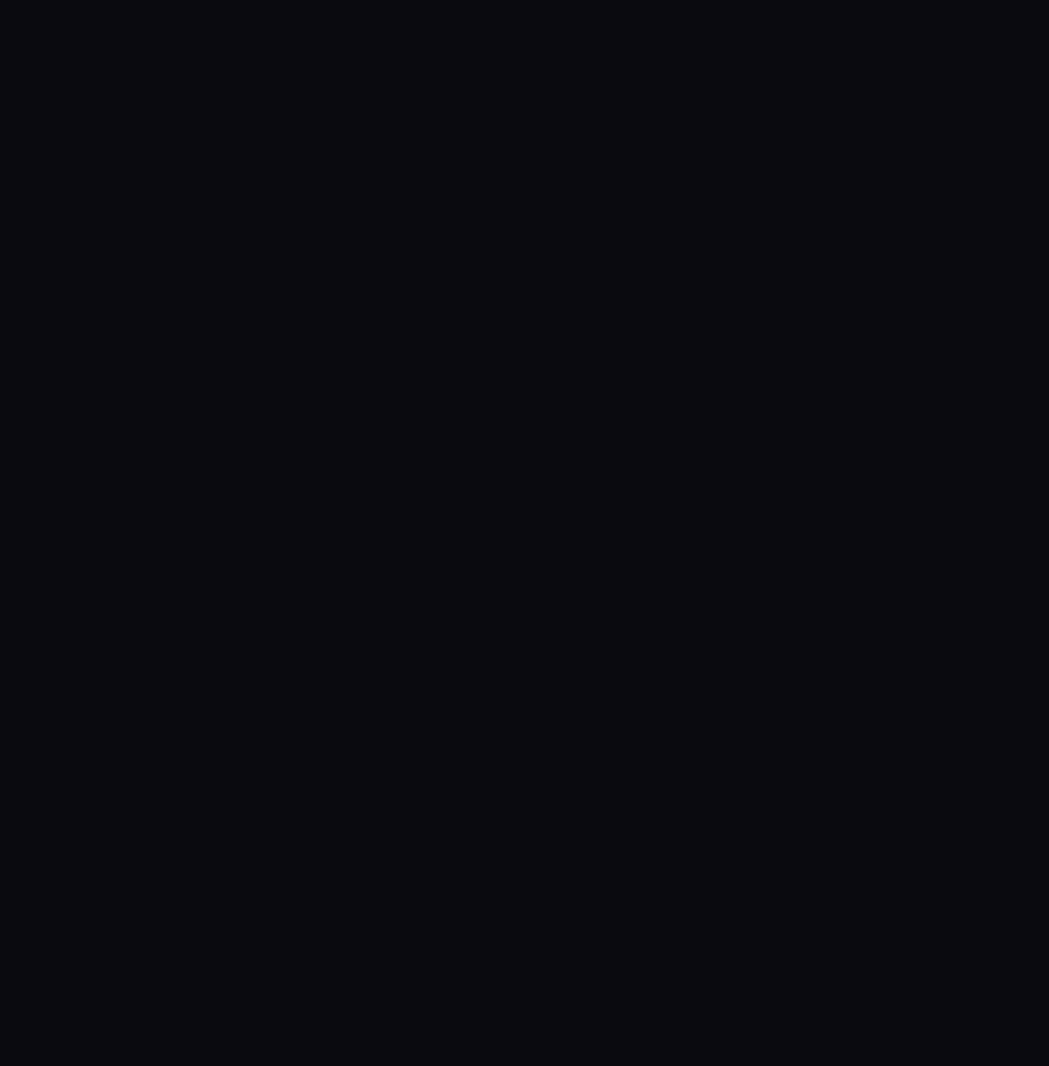
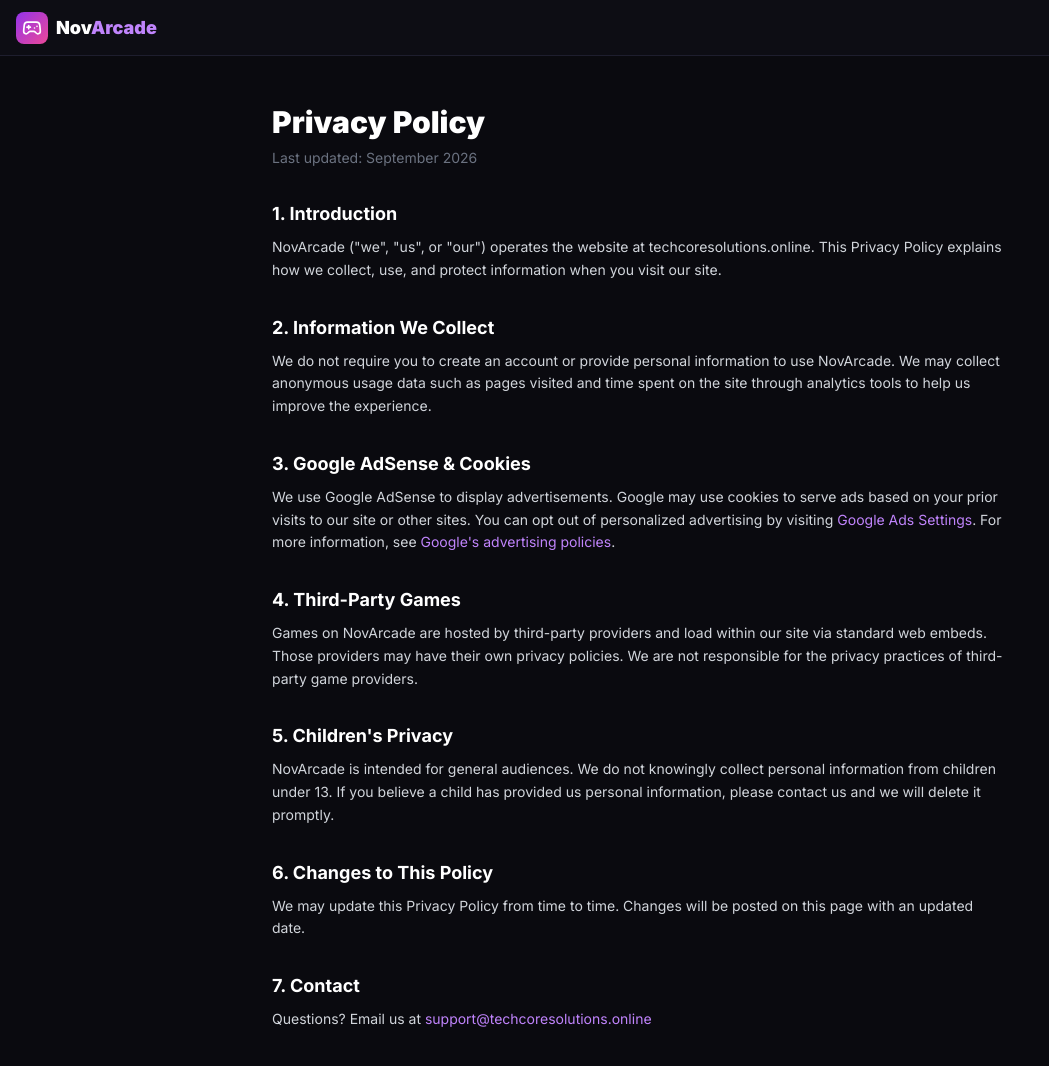
Before and after one commit to calebbarber342-gif/tech-core-solutions, a React (Vite) app: page /privacy in a window 1280 px wide. Before the commit this address had no page. Shown: the top 1066 px of the page, without its empty margins (0-1049 px from the left). Before the commit the page ends 800 px from the top, so only its background shows below. Built offline with nearby package versions, Linux system fonts and the light colour scheme.

Commit message:
add privacy policy, about page, remove unblocked language for adsense approval

```diff
--- a/src/main.tsx
+++ b/src/main.tsx
@@ -4,13 +4,17 @@ import { BrowserRouter, Routes, Route } from "react-router-dom";
 import "./index.css";
 import HomePage from "./pages/HomePage";
 import GamePage from "./pages/GamePage";
+import PrivacyPage from "./pages/PrivacyPage";
+import AboutPage from "./pages/AboutPage";
 
 ReactDOM.createRoot(document.getElementById("root")!).render(
   <React.StrictMode>
     <BrowserRouter>
       <Routes>
-        <Route path="/"          element={<HomePage />} />
-        <Route path="/game/:id"  element={<GamePage />} />
+        <Route path="/"           element={<HomePage />} />
+        <Route path="/game/:id"   element={<GamePage />} />
+        <Route path="/privacy"    element={<PrivacyPage />} />
+        <Route path="/about"      element={<AboutPage />} />
       </Routes>
     </BrowserRouter>
   </React.StrictMode>
--- /dev/null
+++ b/src/pages/AboutPage.tsx
@@ -0,0 +1,53 @@
+import { Link } from "react-router-dom";
+import { useEffect } from "react";
+import { Gamepad2, Brain, Globe, Zap, Users } from "lucide-react";
+
+export default function AboutPage() {
+  useEffect(() => { document.title = "About — NovArcade"; }, []);
+  return (
+    <div className="min-h-screen bg-[#0a0a0f] text-gray-300">
+      <nav className="bg-[#0d0d14] border-b border-[#1e1e2e] px-4 h-14 flex items-center">
+        <Link to="/" className="flex items-center gap-2">
+          <div className="w-8 h-8 bg-gradient-to-br from-purple-600 to-pink-500 rounded-lg flex items-center justify-center">
+            <Gamepad2 className="w-5 h-5 text-white" />
+          </div>
+          <span className="font-black text-white text-lg">Nov<span className="text-purple-400">Arcade</span></span>
+        </Link>
+      </nav>
+      <div className="max-w-3xl mx-auto px-4 py-12">
+        <h1 className="text-3xl font-black text-white mb-4">About NovArcade</h1>
+        <p className="text-gray-400 text-lg mb-10 leading-relaxed">
+          NovArcade is a free browser-based gaming platform built to make fun, engaging games accessible to everyone — instantly, with no downloads or installs required.
+        </p>
+
+        <div className="grid sm:grid-cols-2 gap-5 mb-12">
+          {[
+            { icon: Brain,  title: "Brain-Building Games",   desc: "Our puzzle and strategy games are designed to sharpen critical thinking, problem solving, and spatial reasoning." },
+            { icon: Globe,  title: "Instant, Anywhere",      desc: "Every game runs directly in your browser. No app store, no downloads — just click and play from any device." },
+            { icon: Zap,    title: "Hundreds of Games",      desc: "From action and racing to classic arcade titles, we curate the best browser games across every category." },
+            { icon: Users,  title: "For Everyone",           desc: "Whether you have 2 minutes or 2 hours, NovArcade has something fun and engaging for every type of player." },
+          ].map(({ icon: Icon, title, desc }) => (
+            <div key={title} className="bg-[#13131a] border border-[#1e1e2e] rounded-2xl p-5">
+              <div className="w-10 h-10 bg-purple-900/50 rounded-xl flex items-center justify-center mb-3">
+                <Icon className="w-5 h-5 text-purple-400" />
+              </div>
+              <h3 className="text-white font-bold mb-1">{title}</h3>
+              <p className="text-gray-400 text-sm leading-relaxed">{desc}</p>
+            </div>
+          ))}
+        </div>
+
+        <div className="bg-[#13131a] border border-[#1e1e2e] rounded-2xl p-6 mb-8">
+          <h2 className="text-white font-bold text-xl mb-3">Our Mission</h2>
+          <p className="text-gray-400 leading-relaxed">
+            We believe games are more than entertainment — they build reflexes, pattern recognition, strategic thinking, and persistence. NovArcade curates browser games that are genuinely fun while developing real cognitive skills. Every game on our platform is hand-selected, free to play, and works on any modern browser.
+          </p>
+        </div>
+
+        <div className="text-sm text-gray-500">
+          <p>Questions or feedback? Reach us at <a href="mailto:support@techcoresolutions.online" className="text-purple-400 hover:text-purple-300">support@techcoresolutions.online</a></p>
+        </div>
+      </div>
+    </div>
+  );
+}
--- a/src/pages/HomePage.tsx
+++ b/src/pages/HomePage.tsx
@@ -38,11 +38,11 @@ export default function HomePage() {
             <div className="absolute inset-0 opacity-20" style={{ backgroundImage: "radial-gradient(circle at 2px 2px, white 1px, transparent 0)", backgroundSize: "32px 32px" }} />
             <div className="relative">
               <h1 className="text-3xl md:text-5xl font-black text-white mb-3 leading-tight">
-                Play Free Games<br />
-                <span className="text-purple-300">No Blocks. No Downloads.</span>
+                Play Free Browser Games<br />
+                <span className="text-purple-300">Learn. Think. Play.</span>
               </h1>
               <p className="text-purple-200 text-lg mb-6 max-w-xl">
-                Hundreds of unblocked games — action, puzzle, racing, .io and more. Works anywhere, instant play.
+                Hundreds of free games that sharpen your mind — puzzle, strategy, action, classics and more. Instant play, no downloads.
               </p>
               <div className="flex flex-wrap gap-2">
                 {CATEGORIES.map(c => (
@@ -204,9 +204,9 @@ export default function HomePage() {
           </div>
           <p>© 2026 NovArcade. Free unblocked games.</p>
           <div className="flex gap-4">
-            <a href="#" className="hover:text-white transition-colors">Privacy</a>
-            <a href="#" className="hover:text-white transition-colors">Terms</a>
-            <a href="#" className="hover:text-white transition-colors">Contact</a>
+            <Link to="/privacy" className="hover:text-white transition-colors">Privacy Policy</Link>
+            <Link to="/about" className="hover:text-white transition-colors">About</Link>
+            <a href="mailto:support@techcoresolutions.online" className="hover:text-white transition-colors">Contact</a>
           </div>
         </div>
       </footer>
--- /dev/null
+++ b/src/pages/PrivacyPage.tsx
@@ -0,0 +1,54 @@
+import { Link } from "react-router-dom";
+import { useEffect } from "react";
+import { Gamepad2 } from "lucide-react";
+
+export default function PrivacyPage() {
+  useEffect(() => { document.title = "Privacy Policy — NovArcade"; }, []);
+  return (
+    <div className="min-h-screen bg-[#0a0a0f] text-gray-300">
+      <nav className="bg-[#0d0d14] border-b border-[#1e1e2e] px-4 h-14 flex items-center">
+        <Link to="/" className="flex items-center gap-2">
+          <div className="w-8 h-8 bg-gradient-to-br from-purple-600 to-pink-500 rounded-lg flex items-center justify-center">
+            <Gamepad2 className="w-5 h-5 text-white" />
+          </div>
+          <span className="font-black text-white text-lg">Nov<span className="text-purple-400">Arcade</span></span>
+        </Link>
+      </nav>
+      <div className="max-w-3xl mx-auto px-4 py-12">
+        <h1 className="text-3xl font-black text-white mb-2">Privacy Policy</h1>
+        <p className="text-gray-500 text-sm mb-8">Last updated: September 2026</p>
+
+        <div className="space-y-8 text-sm leading-relaxed">
+          <section>
+            <h2 className="text-white font-bold text-lg mb-2">1. Introduction</h2>
+            <p>NovArcade ("we", "us", or "our") operates the website at techcoresolutions.online. This Privacy Policy explains how we collect, use, and protect information when you visit our site.</p>
+          </section>
+          <section>
+            <h2 className="text-white font-bold text-lg mb-2">2. Information We Collect</h2>
+            <p>We do not require you to create an account or provide personal information to use NovArcade. We may collect anonymous usage data such as pages visited and time spent on the site through analytics tools to help us improve the experience.</p>
+          </section>
+          <section>
+            <h2 className="text-white font-bold text-lg mb-2">3. Google AdSense & Cookies</h2>
+            <p>We use Google AdSense to display advertisements. Google may use cookies to serve ads based on your prior visits to our site or other sites. You can opt out of personalized advertising by visiting <a href="https://www.google.com/settings/ads" className="text-purple-400 hover:text-purple-300">Google Ads Settings</a>. For more information, see <a href="https://policies.google.com/technologies/ads" className="text-purple-400 hover:text-purple-300">Google's advertising policies</a>.</p>
+          </section>
+          <section>
+            <h2 className="text-white font-bold text-lg mb-2">4. Third-Party Games</h2>
+            <p>Games on NovArcade are hosted by third-party providers and load within our site via standard web embeds. Those providers may have their own privacy policies. We are not responsible for the privacy practices of third-party game providers.</p>
+          </section>
+          <section>
+            <h2 className="text-white font-bold text-lg mb-2">5. Children's Privacy</h2>
+            <p>NovArcade is intended for general audiences. We do not knowingly collect personal information from children under 13. If you believe a child has provided us personal information, please contact us and we will delete it promptly.</p>
+          </section>
+          <section>
+            <h2 className="text-white font-bold text-lg mb-2">6. Changes to This Policy</h2>
+            <p>We may update this Privacy Policy from time to time. Changes will be posted on this page with an updated date.</p>
+          </section>
+          <section>
+            <h2 className="text-white font-bold text-lg mb-2">7. Contact</h2>
+            <p>Questions? Email us at <a href="mailto:support@techcoresolutions.online" className="text-purple-400 hover:text-purple-300">support@techcoresolutions.online</a></p>
+          </section>
+        </div>
+      </div>
+    </div>
+  );
+}
```
